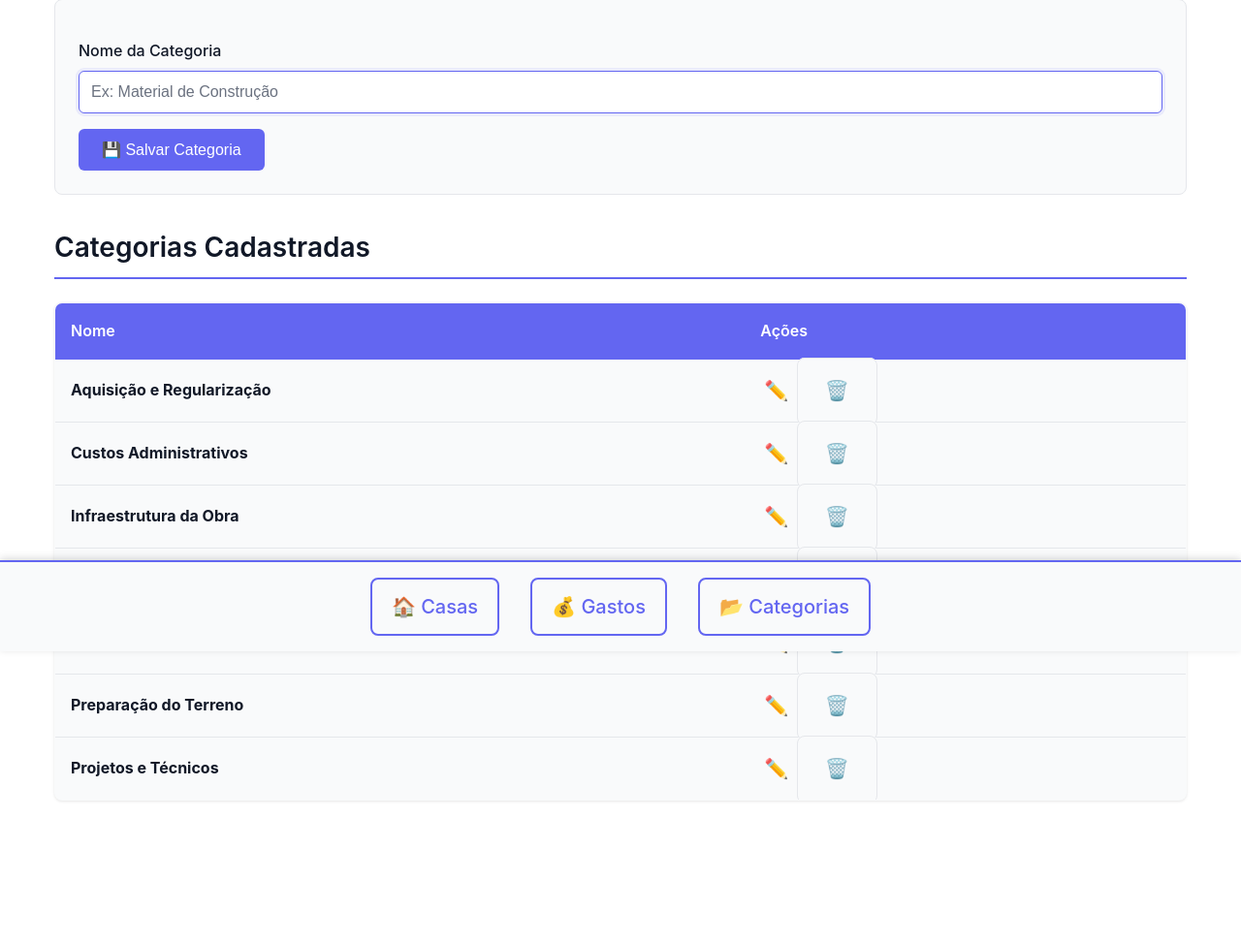
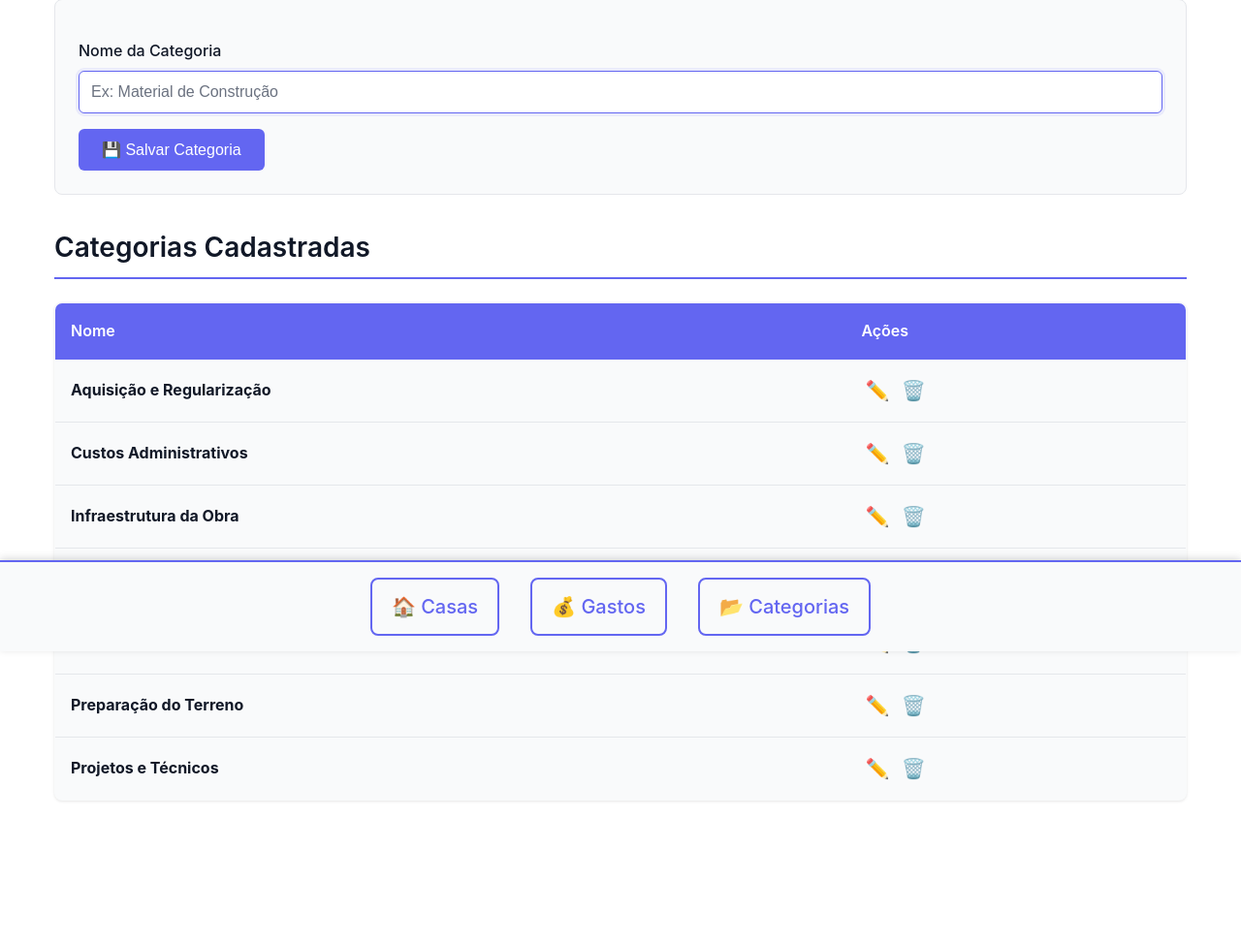
Before and after one commit to vcrsantos/contruction_app, a Flask app: page /categories in a window 1280 px wide. Shown: the part 128-1102 px from the top of the page at 97% size. Run offline with Flask 3, Linux system fonts and the light colour scheme; data comes from the database, SQL or seed files in the repository.

Commit message:
fix: Remove form styling from inline delete buttons

```diff
--- a/static/style.css
+++ b/static/style.css
@@ -137,6 +137,15 @@ form {
   margin-bottom: 2rem;
 }
 
+form.inline {
+  background: none;
+  padding: 0;
+  border: none;
+  border-radius: 0;
+  margin: 0;
+  display: inline;
+}
+
 label {
   display: block;
   margin: 1rem 0 0.5rem 0;
@@ -172,7 +181,7 @@ textarea::placeholder {
 }
 
 /* Buttons */
-button,
+button:not(.btn-delete),
 .btn {
   display: inline-block;
   padding: 0.75rem 1.5rem;
@@ -188,13 +197,13 @@ button,
   text-align: center;
 }
 
-button:hover,
+button:not(.btn-delete):hover,
 .btn:hover {
   background-color: var(--primary-dark);
   transform: translateY(-2px);
 }
 
-button:active,
+button:not(.btn-delete):active,
 .btn:active {
   transform: translateY(0);
 }
@@ -205,6 +214,21 @@ button:active,
 
 .btn-danger:hover {
   background-color: #dc2626;
+}
+
+.btn-delete {
+  all: unset;
+  cursor: pointer;
+  font-size: 1.25rem;
+  margin: 0 0.25rem;
+}
+
+.btn-delete:hover {
+  all: unset;
+  cursor: pointer;
+  font-size: 1.25rem;
+  margin: 0 0.25rem;
+  opacity: 0.7;
 }
 
 .btn-success {
@@ -352,7 +376,7 @@ hr {
     margin-bottom: 1rem;
   }
 
-  button,
+  button:not(.btn-delete),
   .btn {
     width: 100%;
     padding: 0.875rem;
--- a/templates/categories.html
+++ b/templates/categories.html
@@ -24,8 +24,8 @@
         <td><strong>{{ c[1] }}</strong></td>
         <td>
           <a href="/edit-category/{{ c[0] }}">✏️</a>
-          <form method="post" action="/remove-category/{{ c[0] }}" style="display:inline" onsubmit="return confirm('Tem certeza?')">
-            <button type="submit" style="background:none;border:none;cursor:pointer;font-size:1.25rem;padding:0;margin:0 0.25rem">🗑️</button>
+          <form method="post" action="/remove-category/{{ c[0] }}" class="inline" onsubmit="return confirm('Tem certeza?')">
+            <button type="submit" class="btn-delete">🗑️</button>
           </form>
         </td>
       </tr>
--- a/templates/expenses.html
+++ b/templates/expenses.html
@@ -111,8 +111,8 @@
         <td>{{ g[5][:50] if g[5] else '-' }}</td>
         <td>
           <a href="/edit-expense/{{ g[0] }}">✏️</a>
-          <form method="post" action="/remove-expense/{{ g[0] }}" style="display:inline" onsubmit="return confirm('Tem certeza?')">
-            <button type="submit" style="background:none;border:none;cursor:pointer;font-size:1.25rem;padding:0;margin:0 0.25rem">🗑️</button>
+          <form method="post" action="/remove-expense/{{ g[0] }}" class="inline" onsubmit="return confirm('Tem certeza?')">
+            <button type="submit" class="btn-delete">🗑️</button>
           </form>
         </td>
       </tr>
--- a/templates/houses.html
+++ b/templates/houses.html
@@ -37,8 +37,8 @@
         <td>{{ house[3][:50] if house[3] else '-' }}</td>
         <td>
           <a href="/edit-house/{{ house[0] }}">✏️</a>
-          <form method="post" action="/remove-house/{{ house[0] }}" style="display:inline" onsubmit="return confirm('Tem certeza?')">
-            <button type="submit" style="background:none;border:none;cursor:pointer;font-size:1.25rem;padding:0;margin:0 0.25rem">🗑️</button>
+          <form method="post" action="/remove-house/{{ house[0] }}" class="inline" onsubmit="return confirm('Tem certeza?')">
+            <button type="submit" class="btn-delete">🗑️</button>
           </form>
         </td>
       </tr>
```
